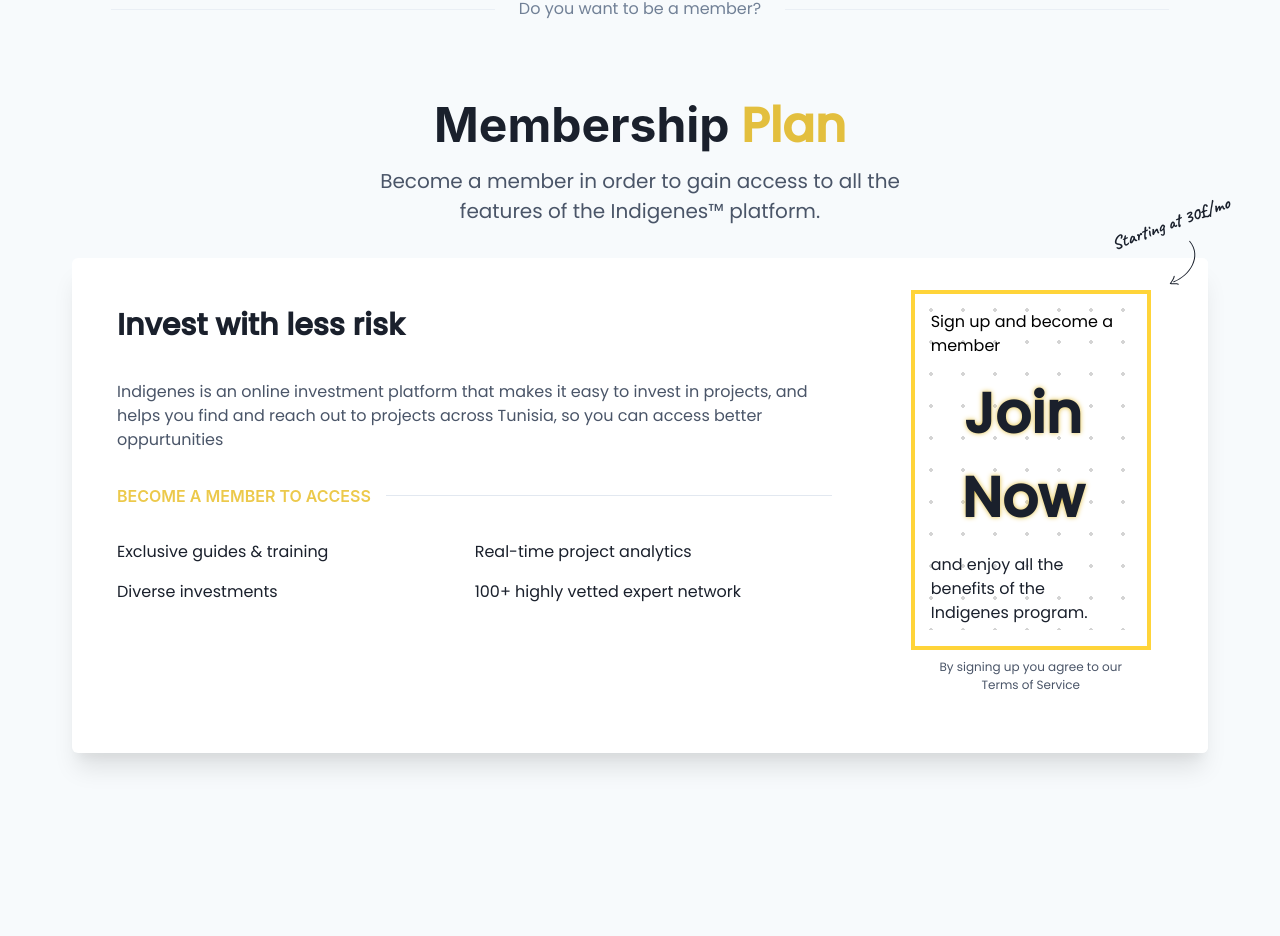
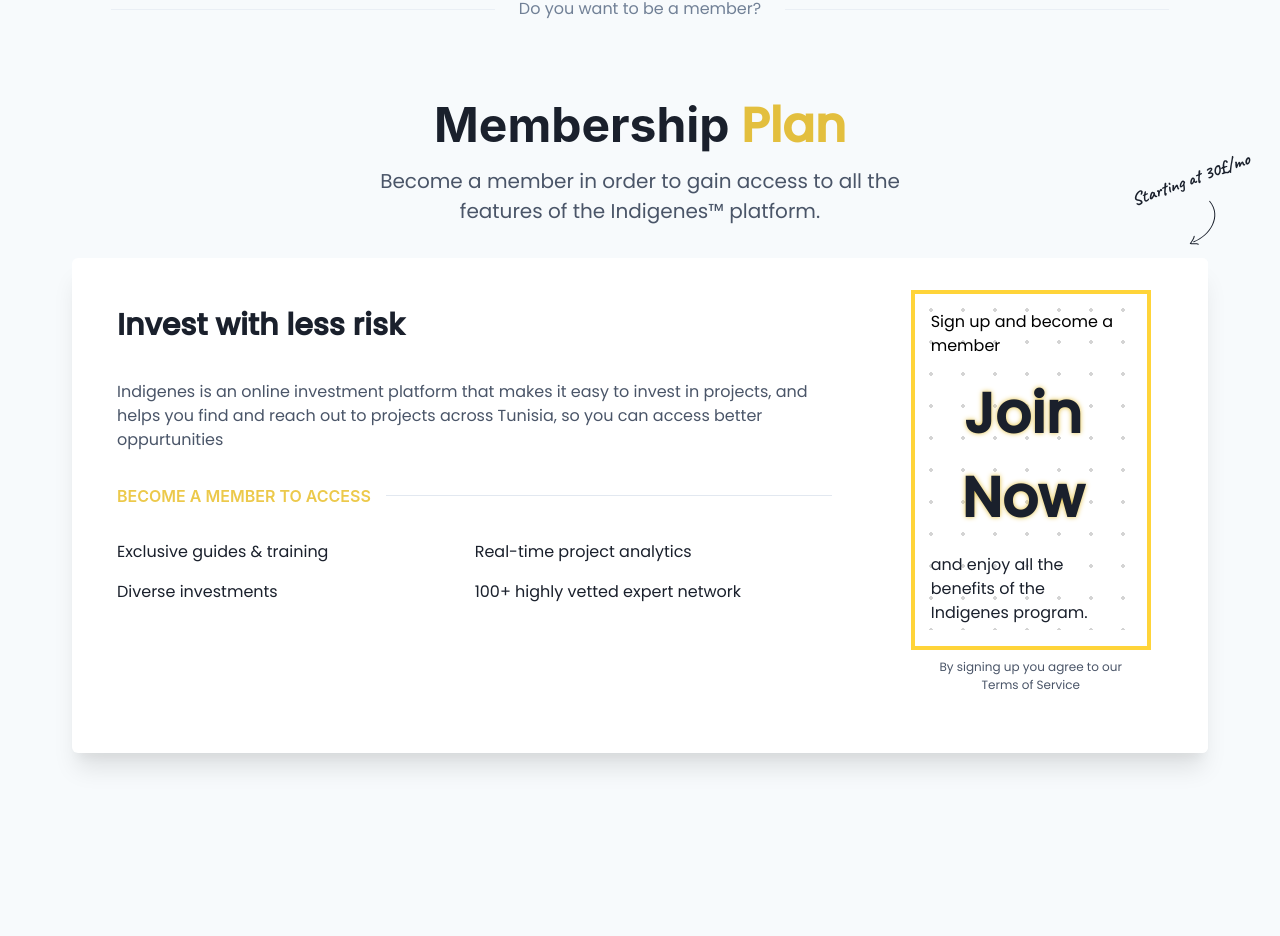
Before and after one commit to Black-Spear/Indigenes-Project, a React (Create React App) app in the folder client/: page / in a window 1280 px wide. Shown: the part 8352-9288 px from the top of the page. Built offline with nearby package versions, Linux system fonts and the light colour scheme.

Commit message:
tweaked vision section

```diff
--- a/client/src/sections/Landing/Pricing/Pricing.jsx
+++ b/client/src/sections/Landing/Pricing/Pricing.jsx
@@ -137,16 +137,16 @@ export const Pricing = () => {
                   color={useColorModeValue('gray.800', 'gray.300')}
                   w={71}
                   position={'relative'}
-                  right={-180}
-                  top={'-450px'}
+                  right={-200}
+                  top={'-490px'}
                   transform={'rotate(-60deg)'}
                 />
                 <Text
                   fontSize={'lg'}
                   fontFamily={'Caveat'}
                   position={'relative'}
-                  right={'-140px'}
-                  top={'-516px'}
+                  right={'-160px'}
+                  top={'-560px'}
                   transform={'rotate(-20deg)'}
                   color={useColorModeValue('gray.800', 'gray.300')}
                 >
--- a/client/src/sections/Landing/Vision/Vision.js
+++ b/client/src/sections/Landing/Vision/Vision.js
@@ -43,8 +43,8 @@ const Vision = () => {
               d={{ base: 'none', sm: 'block' }}
             >
               <Image
-               width={{ base: '5rem', md: '25rem', lg: '30rem' }}
-               height={{ base: '5rem',  }}
+              //  width={{ base: '5rem', md: '25rem', lg: '30rem' }}
+              //  height={{ base: '5rem',  }}
                 size="2xl"
                 pos="absolute"
                 rounded="lg"
```
